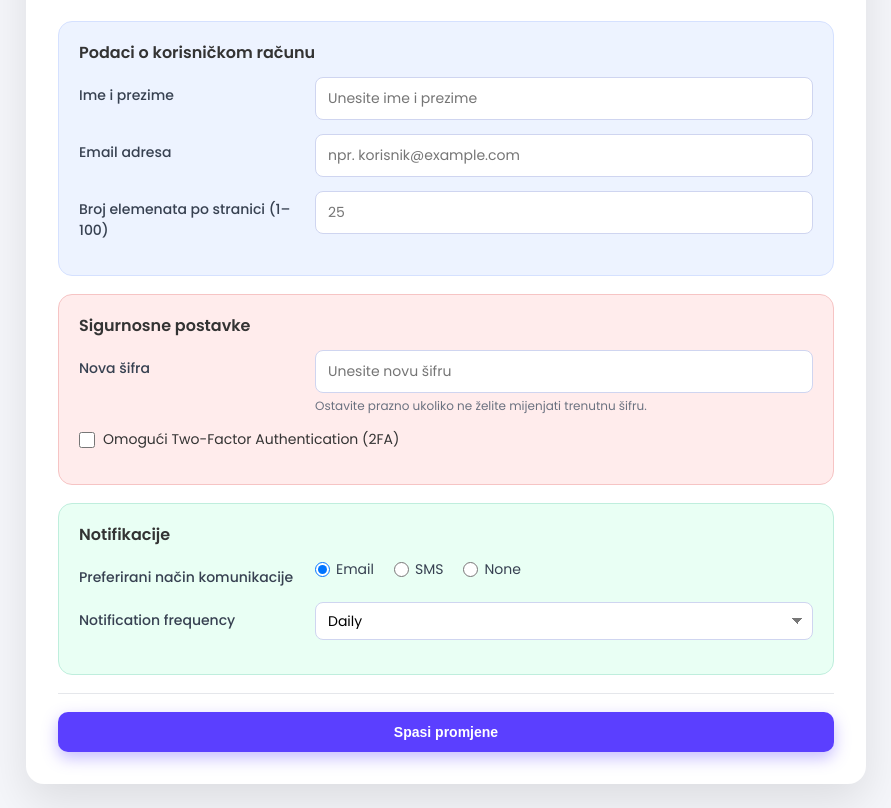
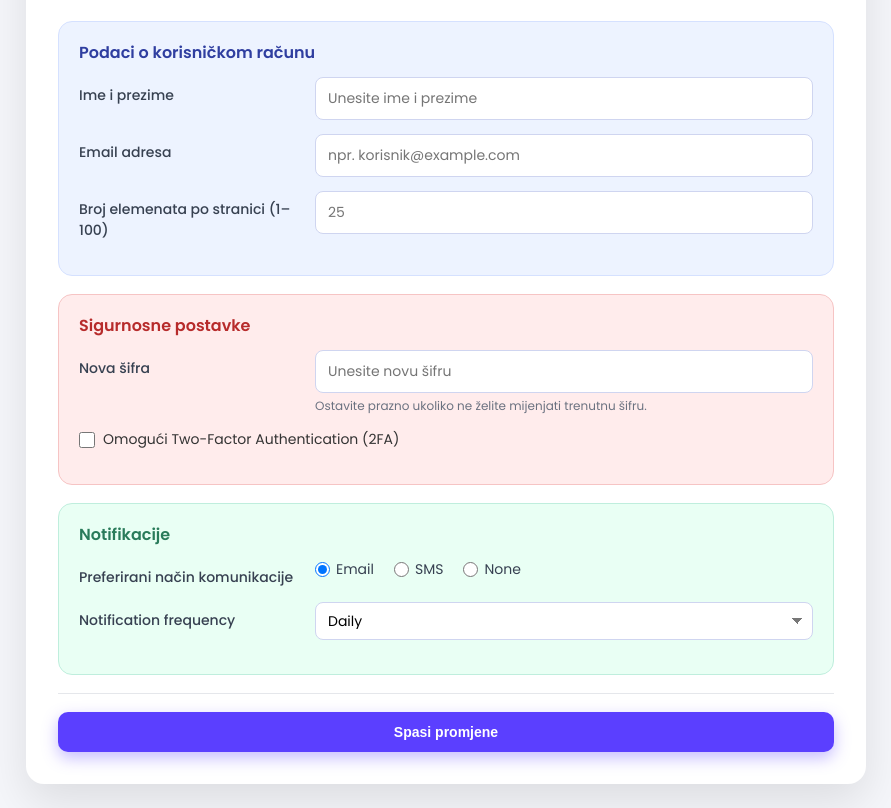
Before and after one commit to hhadzicc/scenarij-app, a plain HTML site: page html/user.html in a window 1280 px wide. Shown: the part 138-946 px from the top of the page, without its empty margins (194-1085 px from the left). Drawn offline with Linux system fonts and the light colour scheme.

Commit message:
feat(z3) : dodan stil za podnaslove zbog uslova na kraju zadatka

```diff
--- a/css/user.css
+++ b/css/user.css
@@ -10,6 +10,11 @@ body {
   background: #f5f6fa;
   color: #333333;
 }
+
+.section-title.blue { color: #2f3ea0; }
+.section-title.red { color: #b72b2b; }
+.section-title.green { color: #297b5a; }
+/* za dugmad ovoe klase iznad dodane */
 
 /* forma centrirana na stranici */
 .page-wrap {
--- a/html/user.html
+++ b/html/user.html
@@ -25,7 +25,7 @@
 
       <!-- Podaci o korisničkom računu -->
       <section class="settings-section section-account">
-        <h2 class="section-title">Podaci o korisničkom računu</h2>
+        <h2 class="section-title blue">Podaci o korisničkom računu</h2>
 
         <div class="form-row">
           <label class="form-label" for="full-name">Ime i prezime</label>
@@ -54,7 +54,7 @@
 
       <!-- Sigurnosne postavke -->
       <section class="settings-section section-security">
-        <h2 class="section-title">Sigurnosne postavke</h2>
+        <h2 class="section-title red">Sigurnosne postavke</h2>
 
         <div class="form-row">
           <label class="form-label" for="new-password">Nova šifra</label>
@@ -75,7 +75,7 @@
 
       <!-- Notifikacije -->
       <section class="settings-section section-notifications">
-        <h2 class="section-title">Notifikacije</h2>
+        <h2 class="section-title green">Notifikacije</h2>
 
         <div class="form-row">
           <label class="form-label">Preferirani način komunikacije</label>
```
